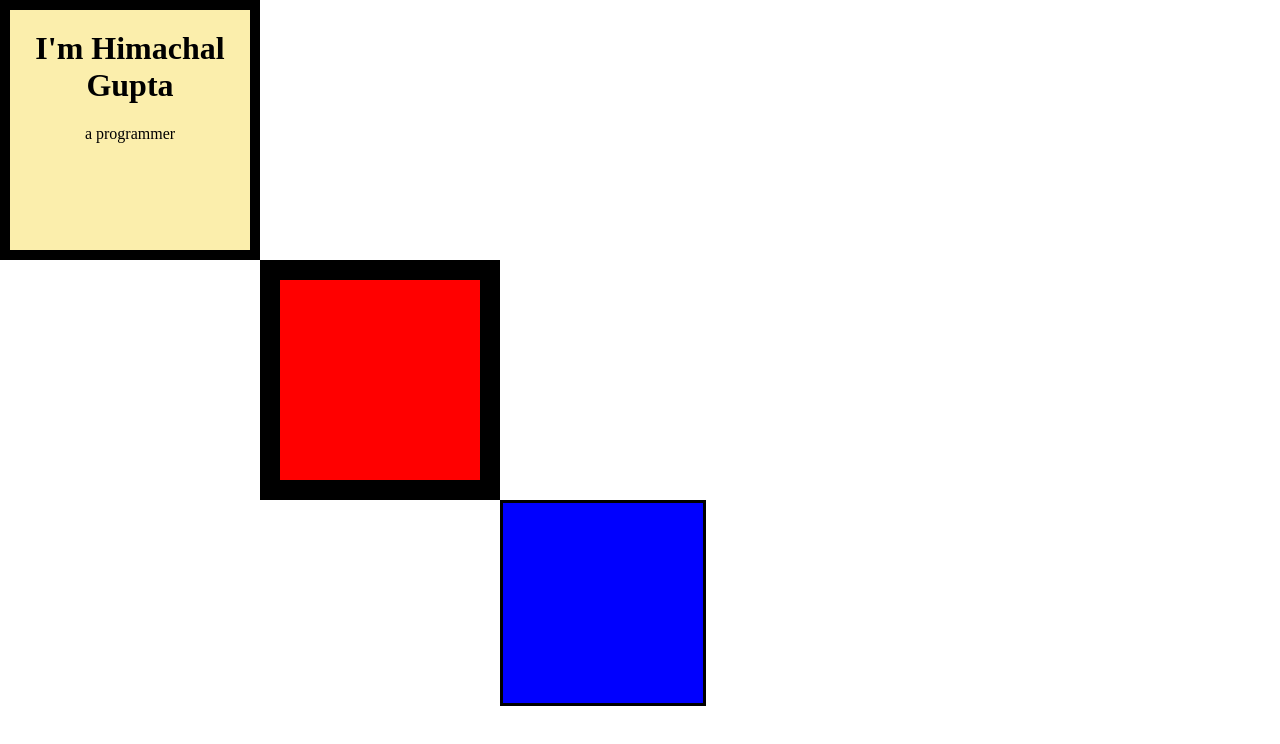
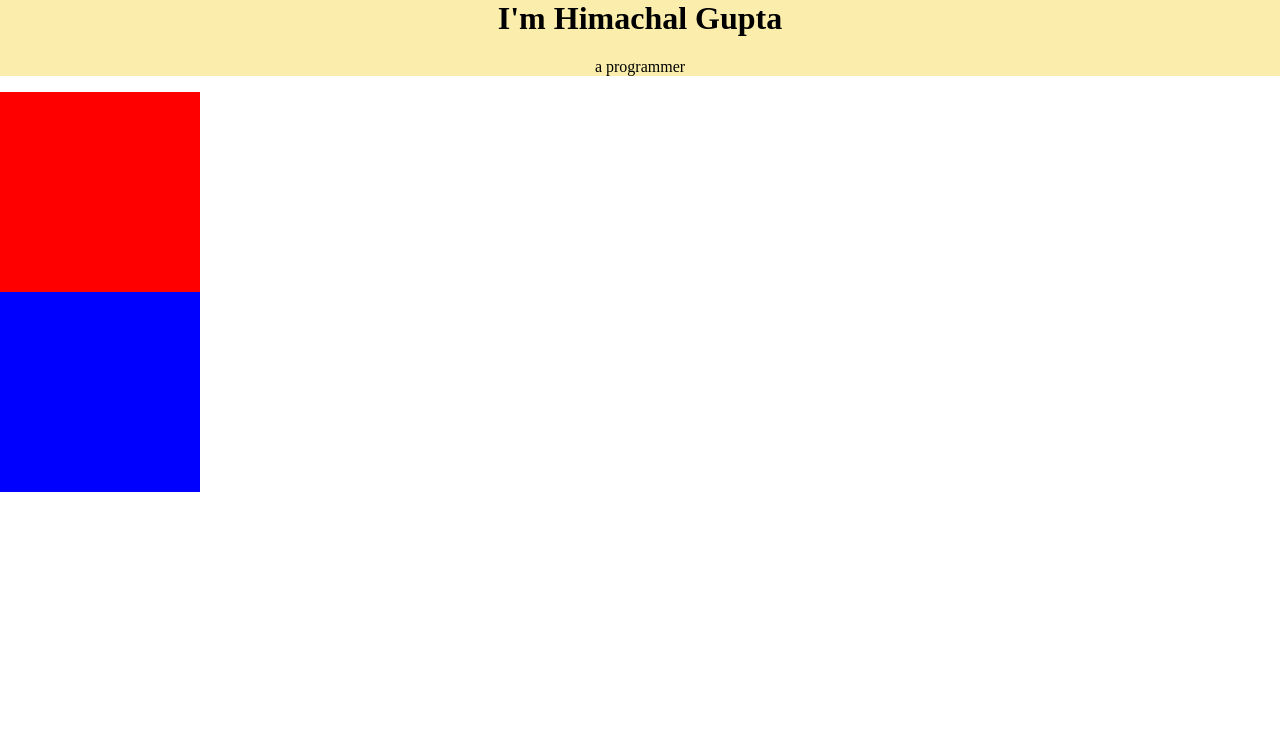
Before and after one commit to BeepBobBeep/Sec_5---Intermediate-CSS, a plain HTML site: page index.html in a window 1280 px wide. Drawn offline with Linux system fonts and the light colour scheme.

Commit message:
Changes in the assignment removed,site restored

```diff
--- a/CSS/style.css
+++ b/CSS/style.css
@@ -8,32 +8,21 @@ h1 {
     margin-top: 0px;
 }
 
-div{
-    height: 200px;
-    width: 200px;
-    border: solid;
-}
 
 /* CLASSES SELECTORS */
 
 .top-container{
     background-color: #fbeeac;
     text-align: center;
-
-    border-width: 10px;
-
-    padding: 20px;
 }
 
 .middle-container{
+    height: 200px;
+    width: 200px;
     background-color: red;
-
-    border-width: 20px;
-    /* 2*10{border} + 2*20{padding} + 200{width} =  260px*/
-    margin-left: 260px;
 }
 .bottom-container{
+    height: 200px;
+    width: 200px;
     background-color: blue;
-    /* 260{previous} + 200{width} + 2*20{border of previous} = 500px */
-    margin-left: 500px;
 }
```
